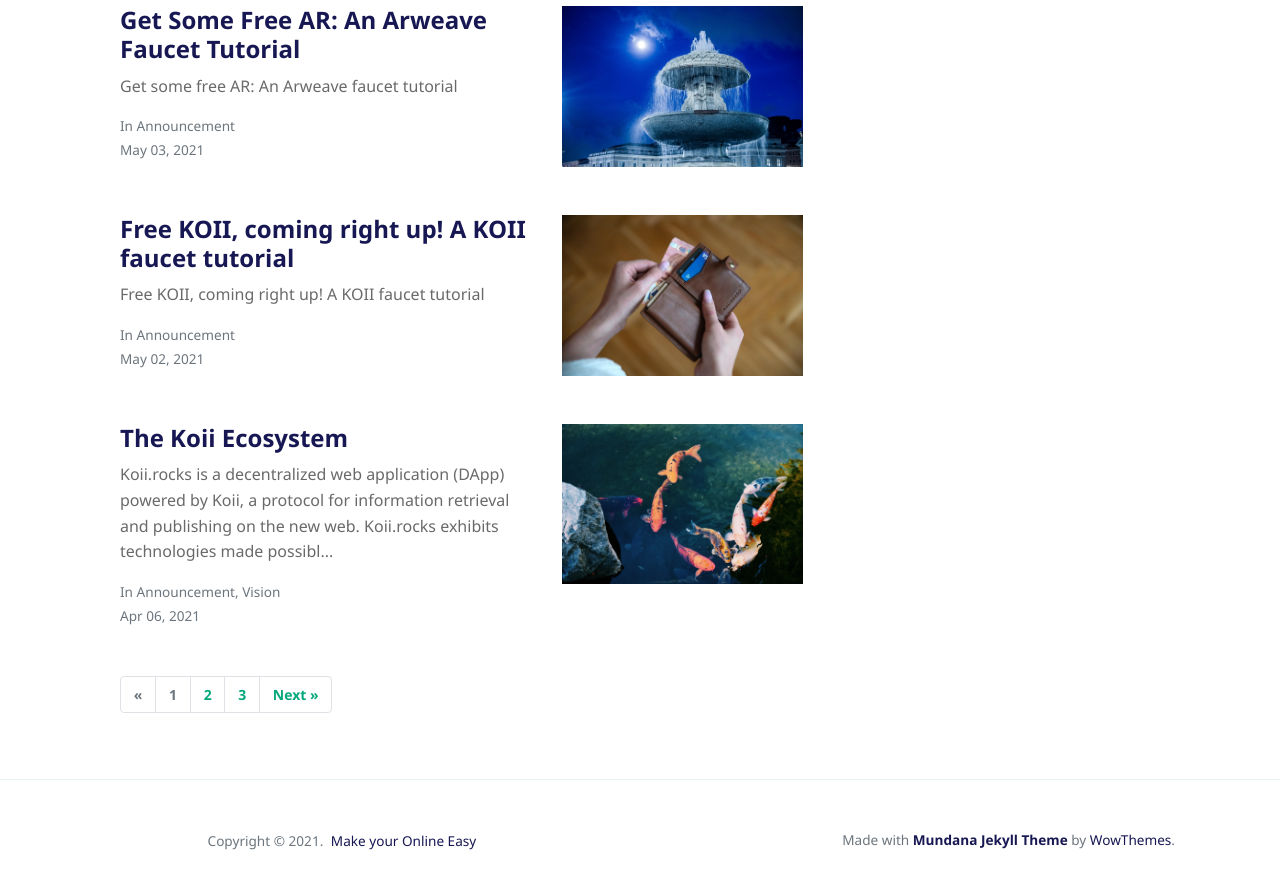
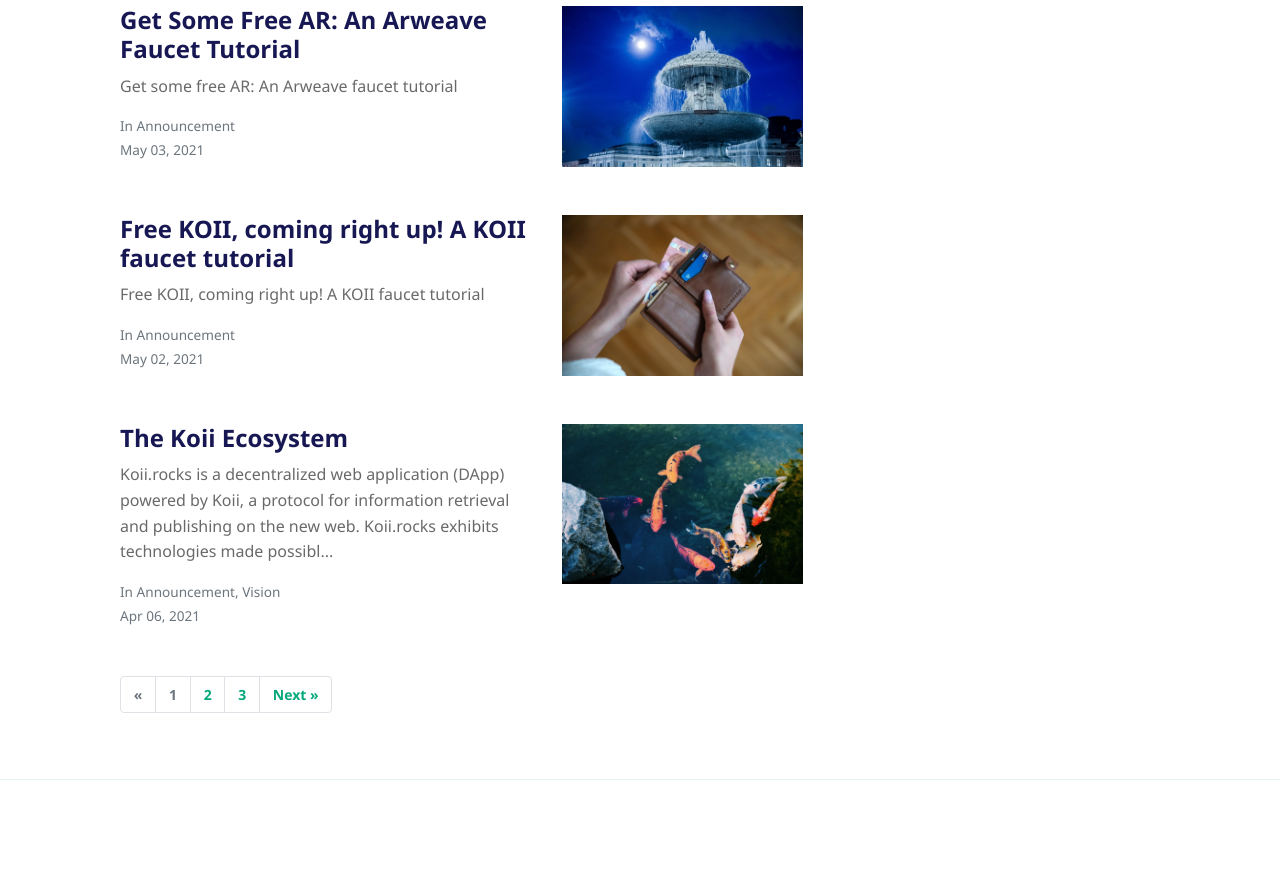
Before and after one commit to tykoii/blog, a Jekyll site: the page built from index.html, in a window 1280 px wide and 900 px high, scrolled down 1230 px. Shown: the top 889 px of the window. Built offline with Jekyll 4.4.1, drawn with Linux system fonts in a browser that asks for light colours; nearby versions of some CDN libraries; the list of posts is cut into pages by our own code.

Commit message:
remove the footer

```diff
--- a/_layouts/default.html
+++ b/_layouts/default.html
@@ -86,15 +86,15 @@
         <div class="row align-items-center justify-content-between">
             <div>
                 <span class="navbar-brand mr-2 mb-0"><strong><img src="/assets/images/fish.png"></strong></span>
-                <span>Copyright © <script>document.write(new Date().getFullYear())</script>.</span>
+                <!-- <span>Copyright © <script>document.write(new Date().getFullYear())</script>.</span> -->
 
                 <!--  Github Repo Star Btn-->
-                <a class="text-dark ml-1" target="_blank" href="https://tech.nology.xyz">Make your Online Easy</a>
+                <!-- <a class="text-dark ml-1" target="_blank" href="https://tech.nology.xyz">Make your Online Easy</a> -->
 
-            </div>
-            <div>
+            <!-- </div> -->
+            <!-- <div>
                 Made with <a target="_blank" class="text-dark font-weight-bold" href="https://www.wowthemes.net/mundana-jekyll-theme/"> Mundana Jekyll Theme </a> by <a class="text-dark" target="_blank" href="https://www.wowthemes.net">WowThemes</a>.
-            </div>
+            </div> -->
         </div>
         </div>
     </footer>
```
